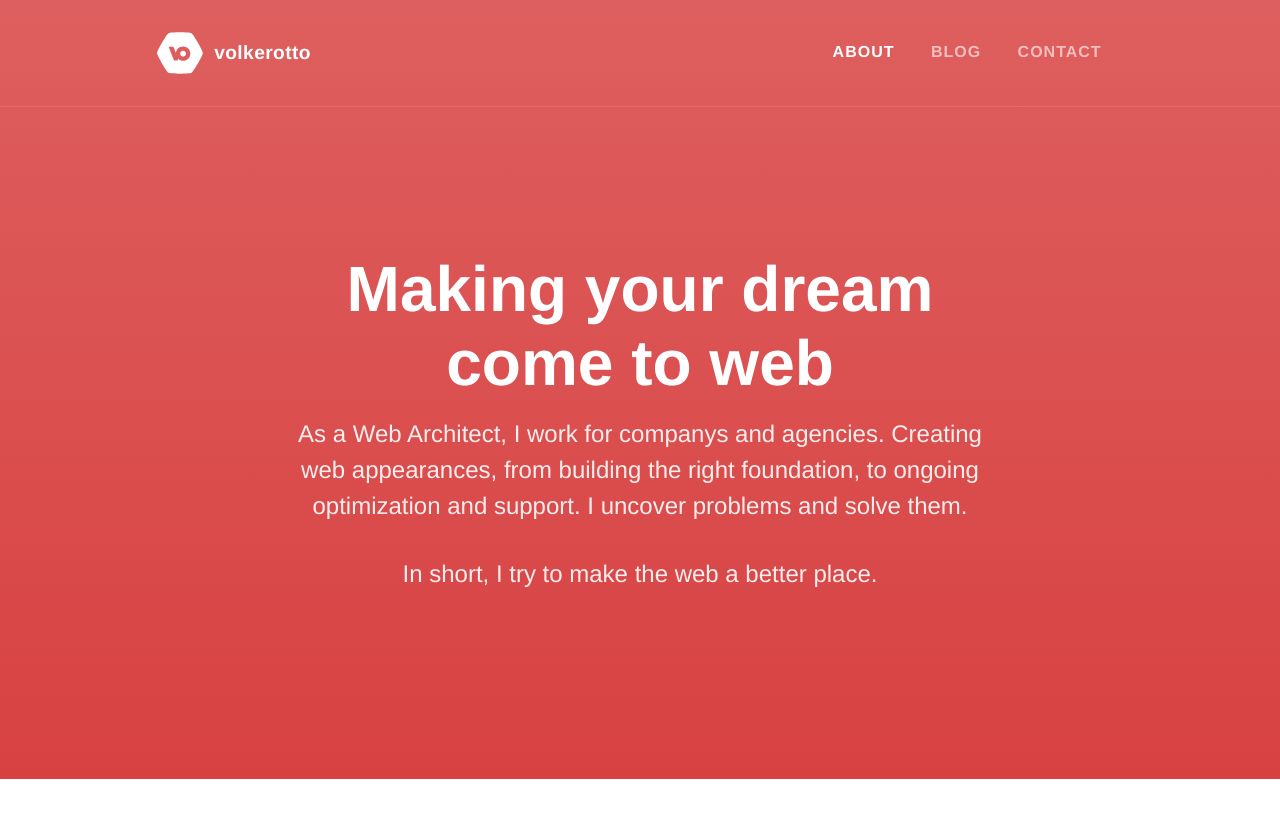
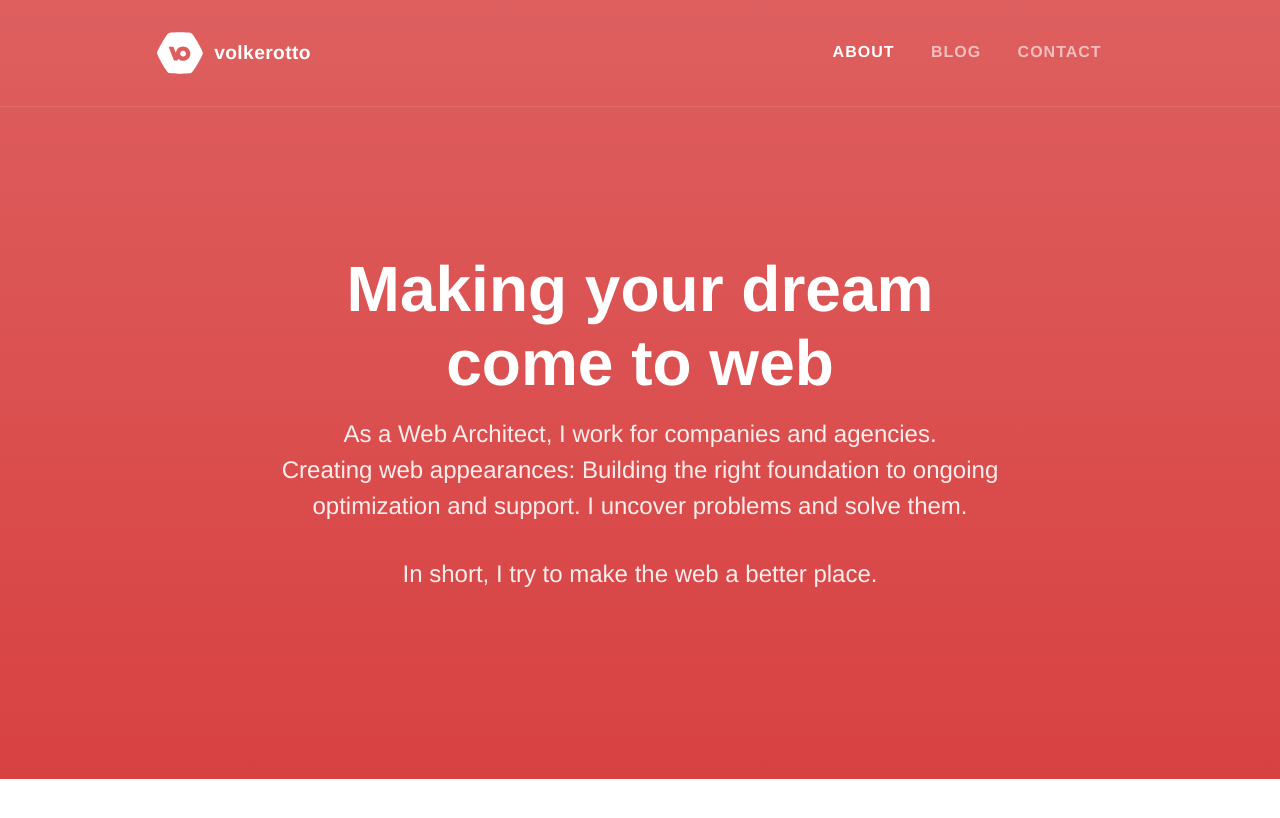
Before and after one commit to l4ci/l4ci.github.io, a Jekyll site: the page built from index.html, in a window 1280 px wide and 900 px high. Shown: the top 818 px of the window. Built offline with Jekyll 4.4.1, drawn with Linux system fonts in a browser that asks for light colours; nearby versions of some CDN libraries; Markdown is read by kramdown in place of the engine named in the settings; the list of posts is cut into pages by our own code.

Commit message:
typoooos

```diff
--- a/index.html
+++ b/index.html
@@ -7,7 +7,7 @@ layout: default
     <div class="row">
       <div class="col">
         <h1>Making your dream<br> come to web</h1>
-        <p class="lead">As a Web Architect, I work for companys and agencies. Creating web appearances, from building the right foundation, to ongoing optimization and support. I uncover problems and solve them.</p>
+        <p class="lead">As a Web Architect, I work for companies and agencies.<br>Creating web appearances: Building the right foundation to ongoing optimization and support. I uncover problems and solve them.</p>
         <p class="lead">In short, I try to make the web a better place.</p>
       </div><!-- .col -->
     </div><!-- .row -->
```
